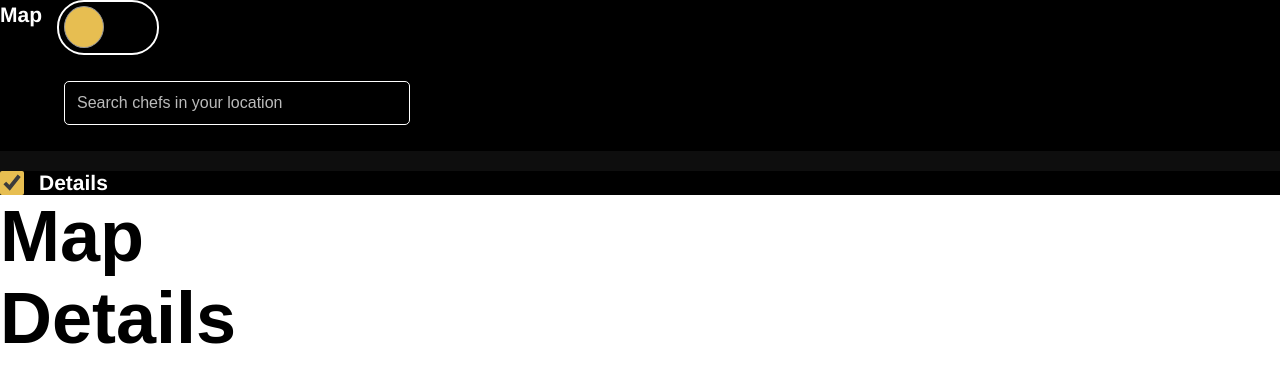
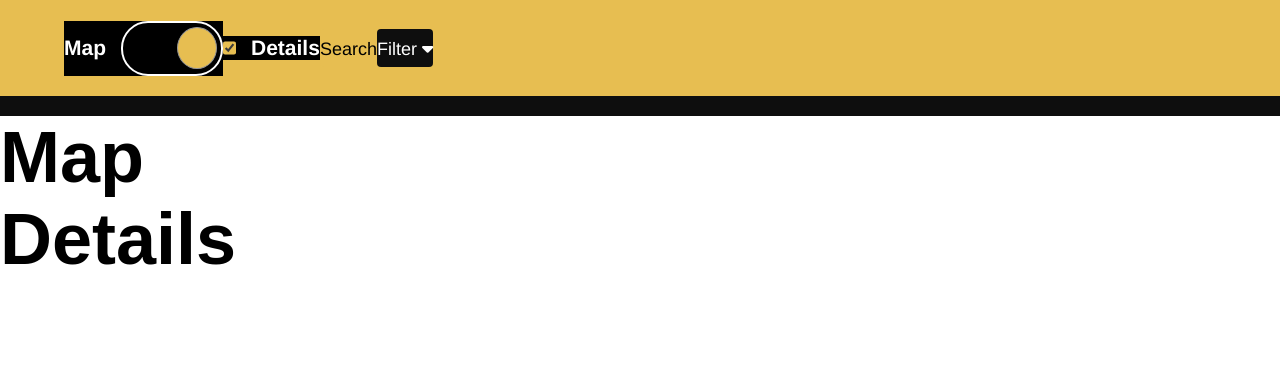
Before and after one commit to madelinegit/Gastron-Guru, a React (Vite) app: page /chefs-database in a window 1280 px wide. Shown: the top 382 px of the page. Built offline with nearby package versions, Linux system fonts and the light colour scheme; a web font is replaced by a local one.

Commit message:
will pull now, progress on search bar component

```diff
--- a/src/components/RelativeSquareBlocks/RelativeSquareBlocks.scss
+++ b/src/components/RelativeSquareBlocks/RelativeSquareBlocks.scss
@@ -4,6 +4,8 @@ h2 {
 }
 p {
   @include responsive-font-size(18px, 16px, 14px);
+}
+.margin-bottom {
   margin-bottom: 25px;
 }
 
--- a/src/components/RelativeSquareBlocks/index.tsx
+++ b/src/components/RelativeSquareBlocks/index.tsx
@@ -10,11 +10,11 @@ function RelativeSquareBlocks() {
       <div className="gold-container">
         <div className="text-container">
           <h2>OUR CHEFS</h2>
-          <p>
+          <p className="margin-bottom">
             Sed ut persipiciatis unde omnis iste natus error sit voluptatem
             accusantium voluptatem a doloremque
           </p>
-          <p>
+          <p className="margin-bottom">
             Lorem ipsum dolor sit amet, consectetur adipiscing elit, sed do
             eiusmod tempor incididunt ut labore et dolore magna aliqua. Ut enim
             ad minim veniam, quis nostrud exercitation ullamco laboris nisi ut
--- a/src/components/SearchBar/SearchBar.scss
+++ b/src/components/SearchBar/SearchBar.scss
@@ -1,10 +1,20 @@
 .search-bar-container {
   width: 100%;
+  // mg changed from 100
   height: 10vh;
   display: flex;
   align-items: center;
   padding: 3rem 4rem;
-  background-color: $black;
+  background-color: $gold;
+  display: flex; //mg
+
+  .flex {
+    display: flex;
+    svg {
+      width: 100px;
+    }
+  }
+
 
   input {
     width: 30%;
--- /dev/null
+++ b/src/components/SearchBar/SearchBarWrapper.scss
@@ -0,0 +1,10 @@
+// .fa-magnifying-glass {
+//   color: $white;
+// }
+
+.flex {
+  display: flex;
+  svg {
+    width: 100px;
+  }
+}
--- /dev/null
+++ b/src/components/SearchBar/SearchBarWrapper.tsx
@@ -0,0 +1,22 @@
+import SwitchInput from "../Inputs/SwitchInput";
+import CheckboxInput from "../Inputs/CheckboxInput";
+import SearchBar from "../SearchBar";
+import "./SearchBarWrapper.scss";
+// import { FontAwesomeIcon } from "@fortawesome/react-fontawesome";
+
+export default function SearchBarWrapper():JSX.Element {
+  //specifies what this code intends to do, create search bar element
+  return (
+    <div className="search-bar-container">
+      {/* <SearchBar/> */}
+      <SwitchInput />
+      <CheckboxInput />
+      <button className="button-primary">
+        <p>Search</p>
+      </button>
+      <button className="button-dark">
+        <p>Filter <i className="fa-solid fa-caret-down"></i></p>
+      </button>
+    </div>
+  );
+}
--- a/src/components/SearchBar/index.tsx
+++ b/src/components/SearchBar/index.tsx
@@ -1,5 +1,7 @@
 import { useEffect, useRef, useState } from "react";
 import "./SearchBar.scss";
+import { FontAwesomeIcon } from "@fortawesome/react-fontawesome";
+// import SearchBarWrapper from "./SearchBarWrapper";
 
 export default function SearchBar() {
   const inputRef = useRef(null);
@@ -30,6 +32,9 @@ export default function SearchBar() {
 
   return (
     <div className="search-bar-container">
+      {/* <FontAwesomeIcon icon="fa-light fa-magnifying-glass" /> */}
+      <i className="fa-light fa-magnifying-glass"></i>
+      <i className="fa-solid fa-magnifying-glass"></i>
       <input
         type="text"
         ref={inputRef}
@@ -38,6 +43,8 @@ export default function SearchBar() {
         name="search-box"
         placeholder={placeholder as string}
       />
+
+    <SearchBarWrapper/> //has buttons
     </div>
   );
 }
--- a/src/pages/ChefsDatabase/index.tsx
+++ b/src/pages/ChefsDatabase/index.tsx
@@ -7,6 +7,7 @@ import {
 } from "../../utils/helpers";
 import SearchBar from "../../components/SearchBar";
 import ChefCards from "../../components/ChefCards";
+import SearchBarWrapper from "../../components/SearchBar/SearchBarWrapper";
 
 const ChefsDatabase = () => {
   const { isSwitchChecked, setIsSwitchChecked } = useWindowResize(true);
@@ -19,19 +20,21 @@ const ChefsDatabase = () => {
 
   return (
     <>
-      <SwitchInput
+      {/* <SwitchInput
         isChecked={(isSwitchChecked && !isOverrideActive) || isOverrideActive}
         onToggle={handleSwitchToggle}
-      />
-      <SearchBar />
+      />{" "} */}
+      <SearchBarWrapper>
+        <SearchBar />
+      </SearchBarWrapper>
+
       <ChefCards chefData={[]} />
-
-      {renderCheckbox && (
+      {/* {renderCheckbox && (
         <CheckboxInput
           onCheckboxToggle={handleCheckboxToggle}
           isChecked={detailsShowing}
         />
-      )}
+      )} */}
       {(isSwitchChecked || isOverrideActive || detailsShowing) && (
         <section>
           {(isSwitchChecked || isOverrideActive) && <h1>Map</h1>}
--- a/src/styles/buttons.scss
+++ b/src/styles/buttons.scss
@@ -23,6 +23,22 @@
   }
 }
 
+.button-dark {
+  height: 38px;
+  background-color: $light-black;
+  border: none;
+  border-radius: 4px;
+  padding: 10px 0px;
+  font-size: 14px;
+  text-align: center;
+  color: white;
+
+  &:hover {
+    cursor: pointer;
+  }
+}
+
+
 .modal-btn {
   background-color: $gold;
   border: none;
```
